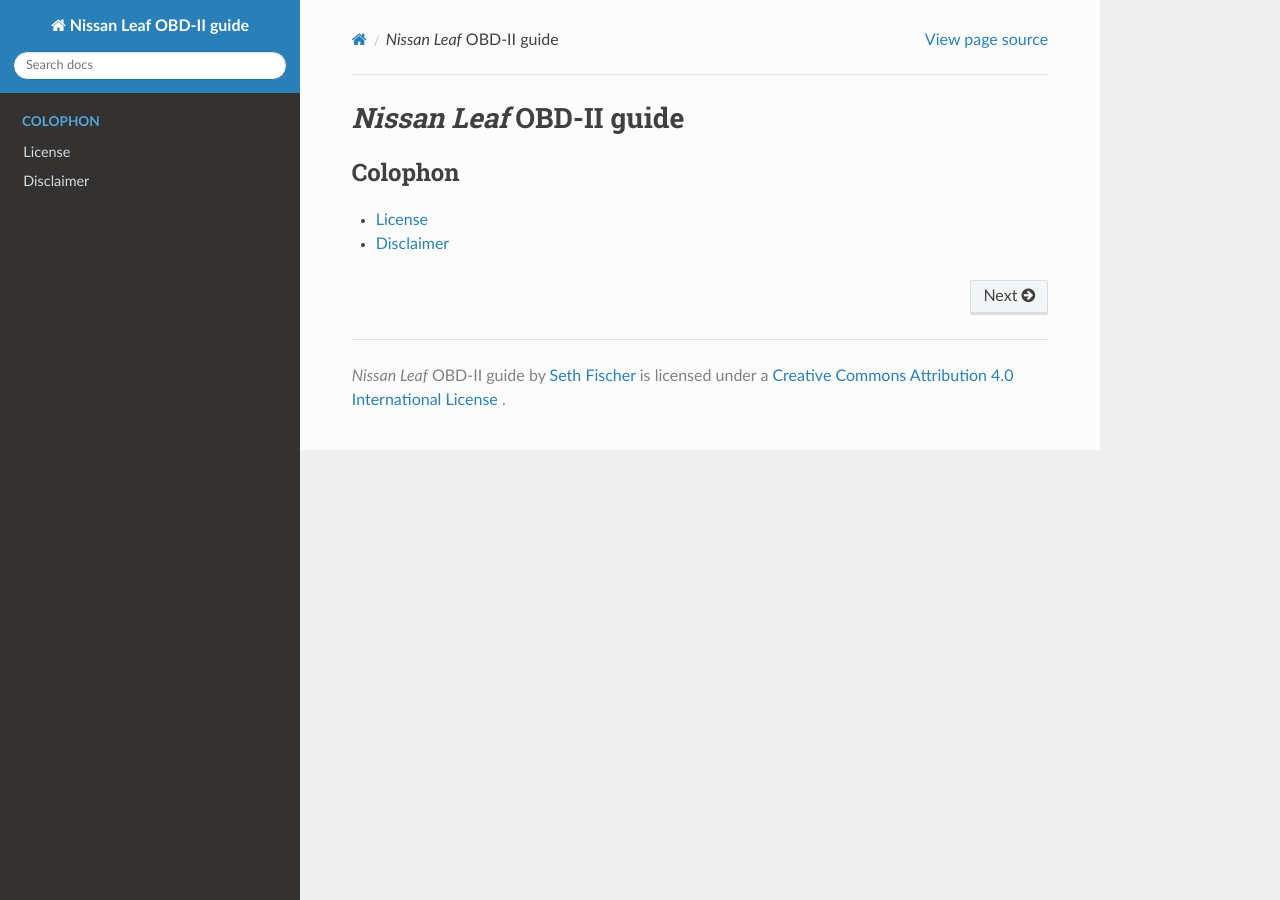
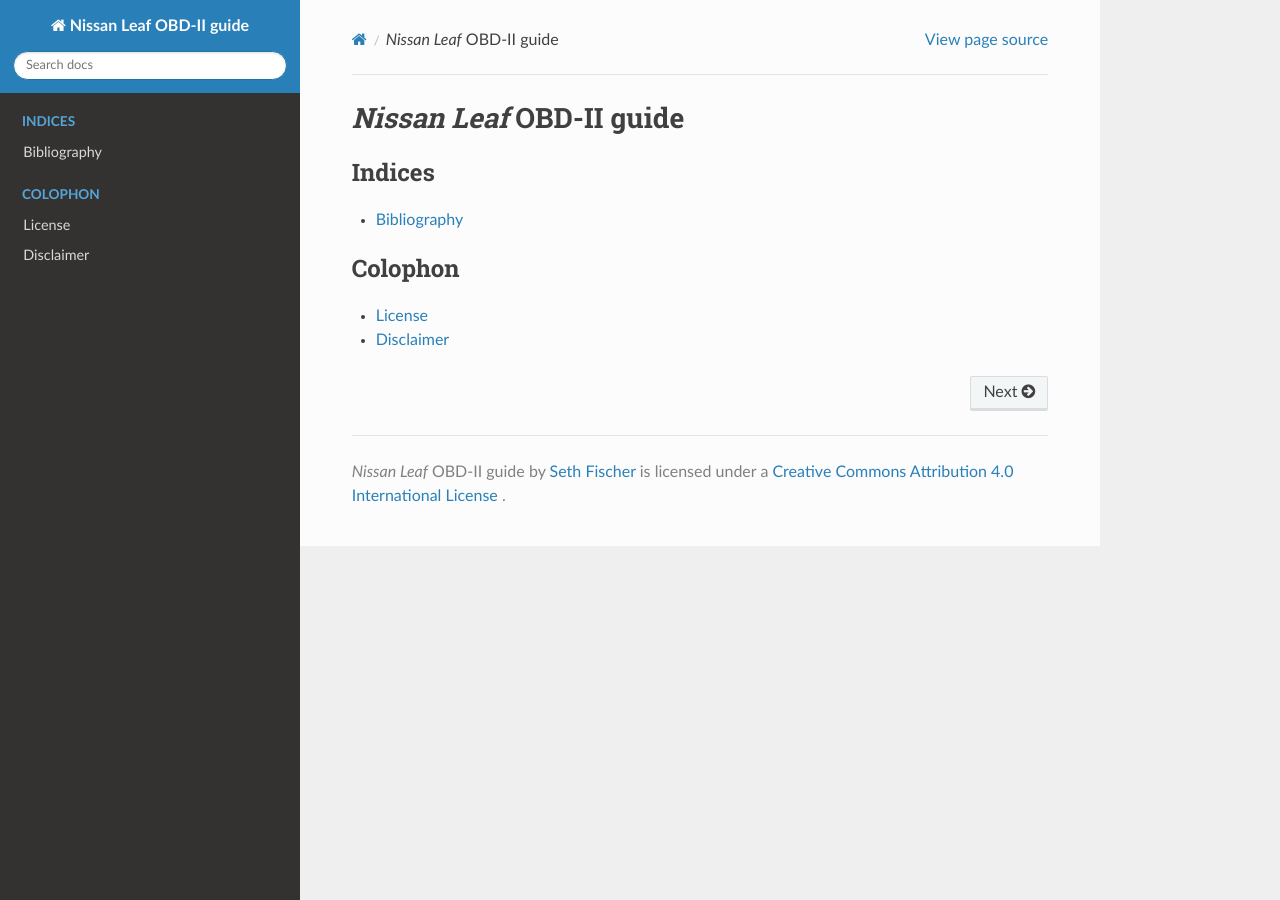
Before and after one commit to sethfischer/nissan-leaf-obd-manual, a Sphinx documentation site: the page built from source/index.rst, in a window 1280 px wide. Built offline with Sphinx 7.4.7 and the Read the Docs theme 2.0.0, drawn with Linux system fonts in a browser that asks for light colours.

Commit message:
Add bibliography to index

```diff
--- a/source/index.rst
+++ b/source/index.rst
@@ -1,6 +1,12 @@
 ==========================
 *Nissan Leaf* OBD-II guide
 ==========================
+
+.. toctree::
+    :maxdepth: 1
+    :caption: Indices
+
+    z-bibliography
 
 .. toctree::
     :maxdepth: 1
```
